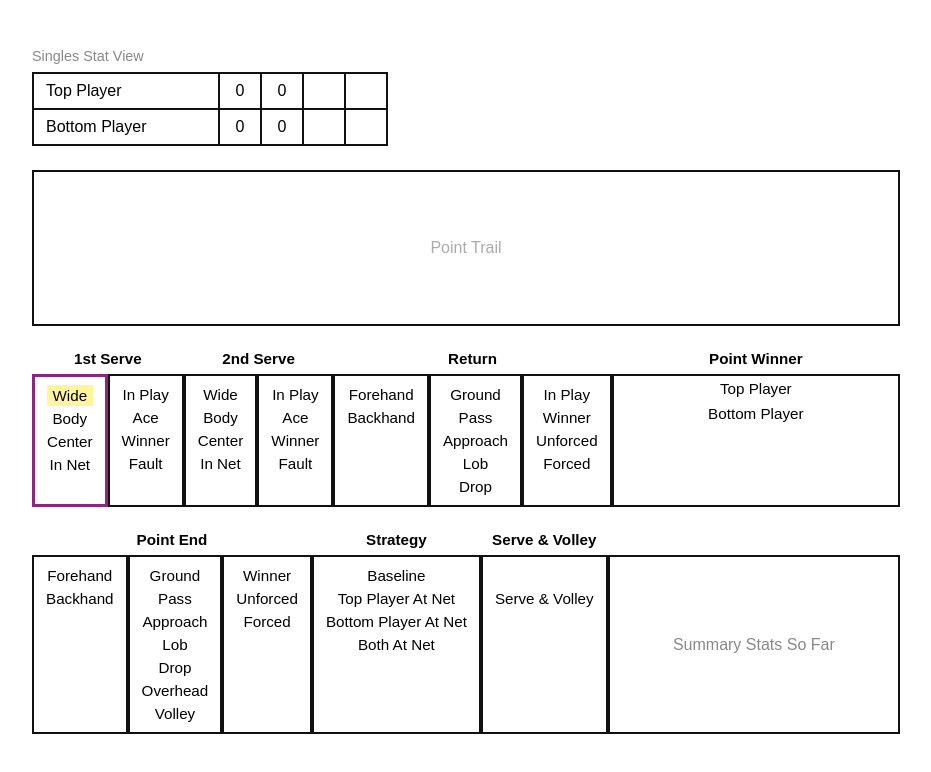
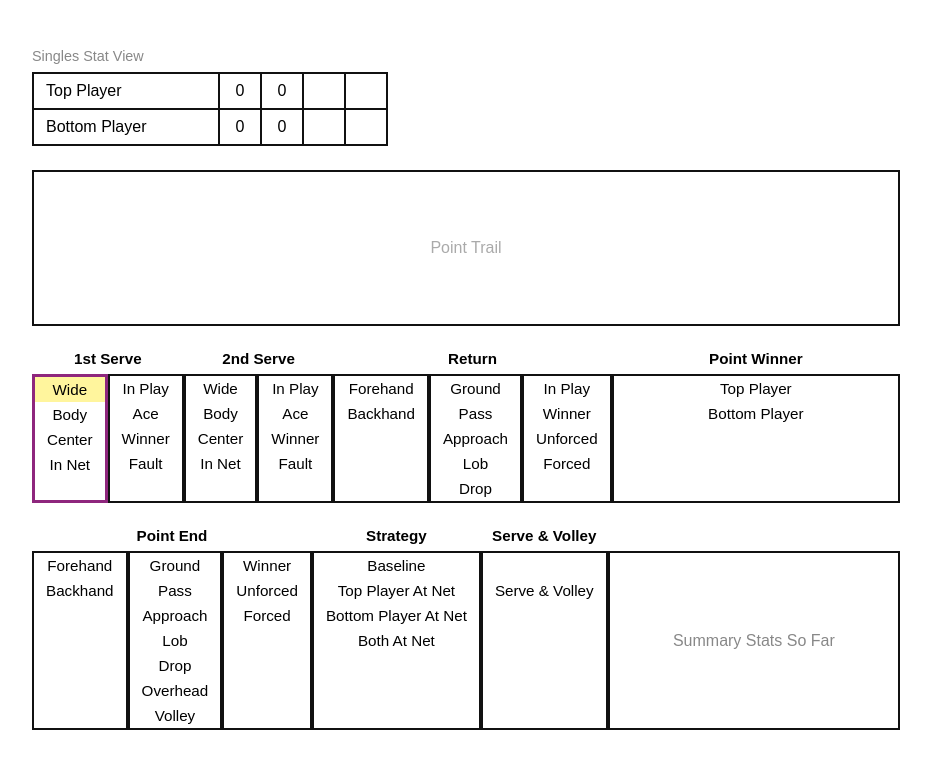
Before and after one commit to jacob-delapaz/Tennis-Statter, a Vue app in the folder web/tennis-statter-web/: page /singles-stat in a window 1280 px wide. Shown: the top 772 px of the page, without its empty margins (174-1105 px from the left). Built offline with nearby package versions, Linux system fonts and the light colour scheme.

Commit message:
Improved stat boxes UI

```diff
--- a/web/tennis-statter-web/src/views/SinglesStatView.vue
+++ b/web/tennis-statter-web/src/views/SinglesStatView.vue
@@ -16,6 +16,16 @@
         <div class="popup-buttons">
           <button class="confirm-btn yes-btn" @click="confirmPoint">Yes</button>
           <button class="confirm-btn no-btn" @click="cancelConfirmation">No</button>
+        </div>
+      </div>
+    </div>
+
+    <!-- Point Winner Error Popup -->
+    <div v-if="showPointWinnerError" class="popup-overlay">
+      <div class="popup-box">
+        <p>Point Winner Not Selected</p>
+        <div class="popup-buttons">
+          <button class="confirm-btn yes-btn" @click="dismissPointWinnerError">OK</button>
         </div>
       </div>
     </div>
@@ -297,6 +307,9 @@ const serveVolleyOptions = ['', 'Serve & Volley'];
 // Confirmation popup state
 const showConfirmation = ref(false);
 
+// Error popup state for point winner not selected
+const showPointWinnerError = ref(false);
+
 // 2nd serve is disabled if 1st serve result is "In Play" (index 0), "Ace" (1), or "Winner" (2)
 // Only "Fault" (index 3) allows a 2nd serve
 const secondServeDisabled = computed(() => {
@@ -520,6 +533,15 @@ function handleKey(e: KeyboardEvent) {
     return;
   }
 
+  // Handle error popup separately
+  if (showPointWinnerError.value) {
+    if (e.key === 'Enter' || e.key === 'Escape') {
+      dismissPointWinnerError();
+    }
+    // Block all other keys when error popup is showing
+    return;
+  }
+
   // Handle confirmation popup separately
   if (showConfirmation.value) {
     if (e.key === 'Enter') {
@@ -740,9 +762,19 @@ function handleKey(e: KeyboardEvent) {
     // Auto-select strategy based on point end type (Pass) and result
     autoSelectStrategyIfNeeded();
 
+    // Validate that point winner is selected
+    if (selections.value.pointWinner === null) {
+      showPointWinnerError.value = true;
+      return;
+    }
+
     // Show confirmation popup
     showConfirmation.value = true;
   }
+}
+
+function dismissPointWinnerError() {
+  showPointWinnerError.value = false;
 }
 
 function confirmPoint() {
@@ -1063,13 +1095,14 @@ onUnmounted(() => {
   color: #888;
 }
 .stat-col {
-  padding: 8px 12px;
+  padding: 0;
   border-right: 2px solid #111;
   display: flex;
   flex-direction: column;
-  gap: 2px;
+  gap: 0;
   font-size: 0.95rem;
   text-align: center;
+  flex: 1;
 }
 .stat-col:last-child {
   border-right: none;
@@ -1095,7 +1128,9 @@ onUnmounted(() => {
 }
 .stat-option {
   cursor: pointer;
-  padding: 2px 0;
+  padding: 4px 12px;
+  width: 100%;
+  box-sizing: border-box;
 }
 .stat-option:hover,
 .point-winner-option:hover {
```
